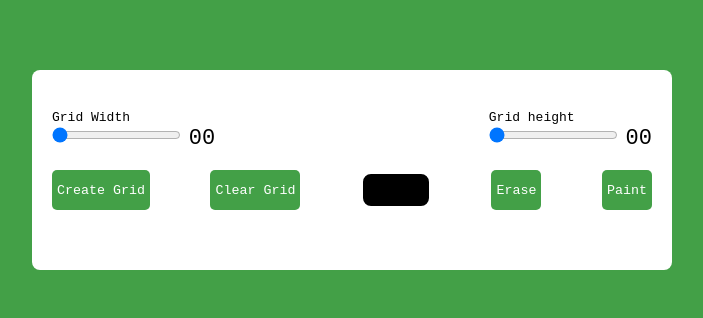
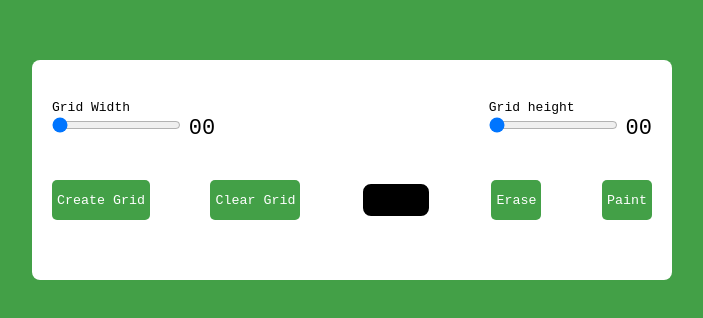
Before and after one commit to Gaspair/Pixel-Art-Generator, a plain HTML site: page index.html in a window 1280 px wide. Shown: the part 230-548 px from the top of the page, without its empty margins (288-991 px from the left). Drawn offline with Linux system fonts and the light colour scheme.

Commit message:
fix visual bug

```diff
--- a/style.css
+++ b/style.css
@@ -22,6 +22,12 @@ body {
 
 label {
   display: block;
+}
+
+.container {
+  margin: auto;
+  width: 50%;
+  padding: 10px;
 }
 
 span {
```
